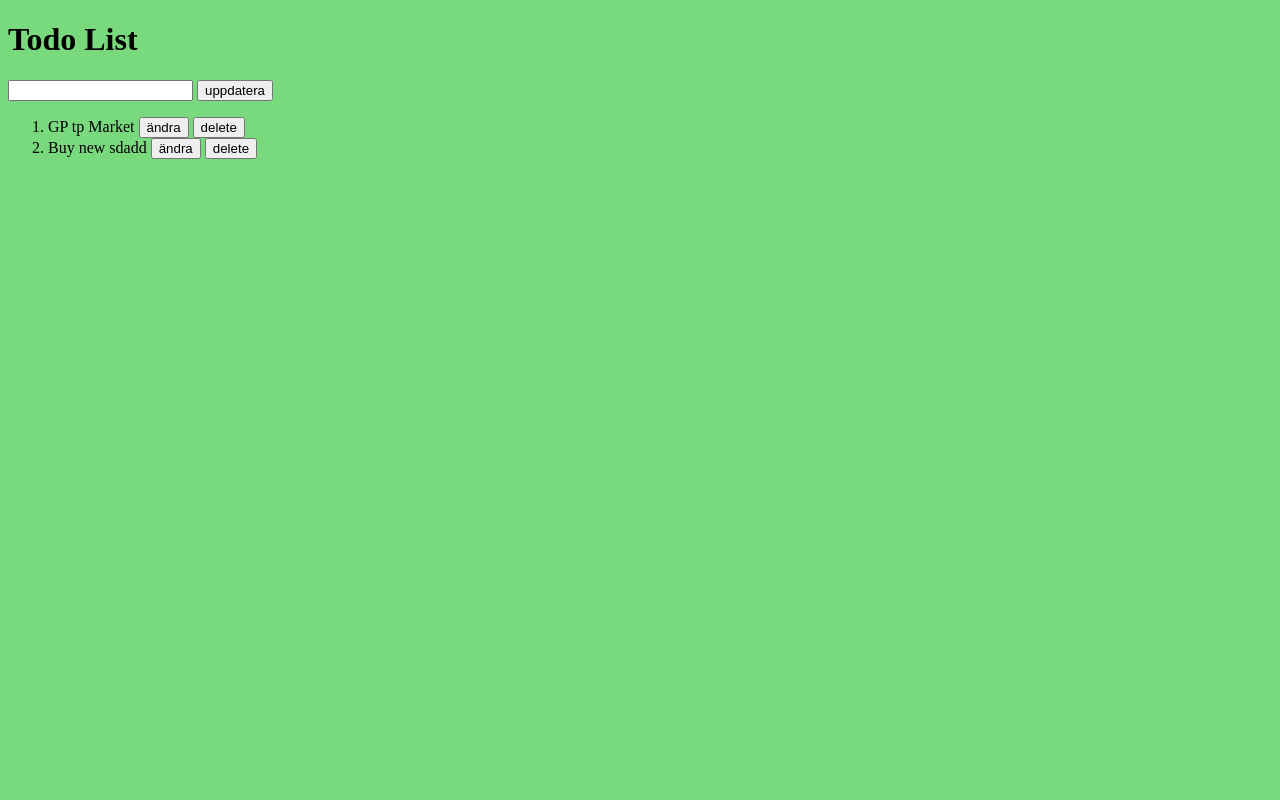
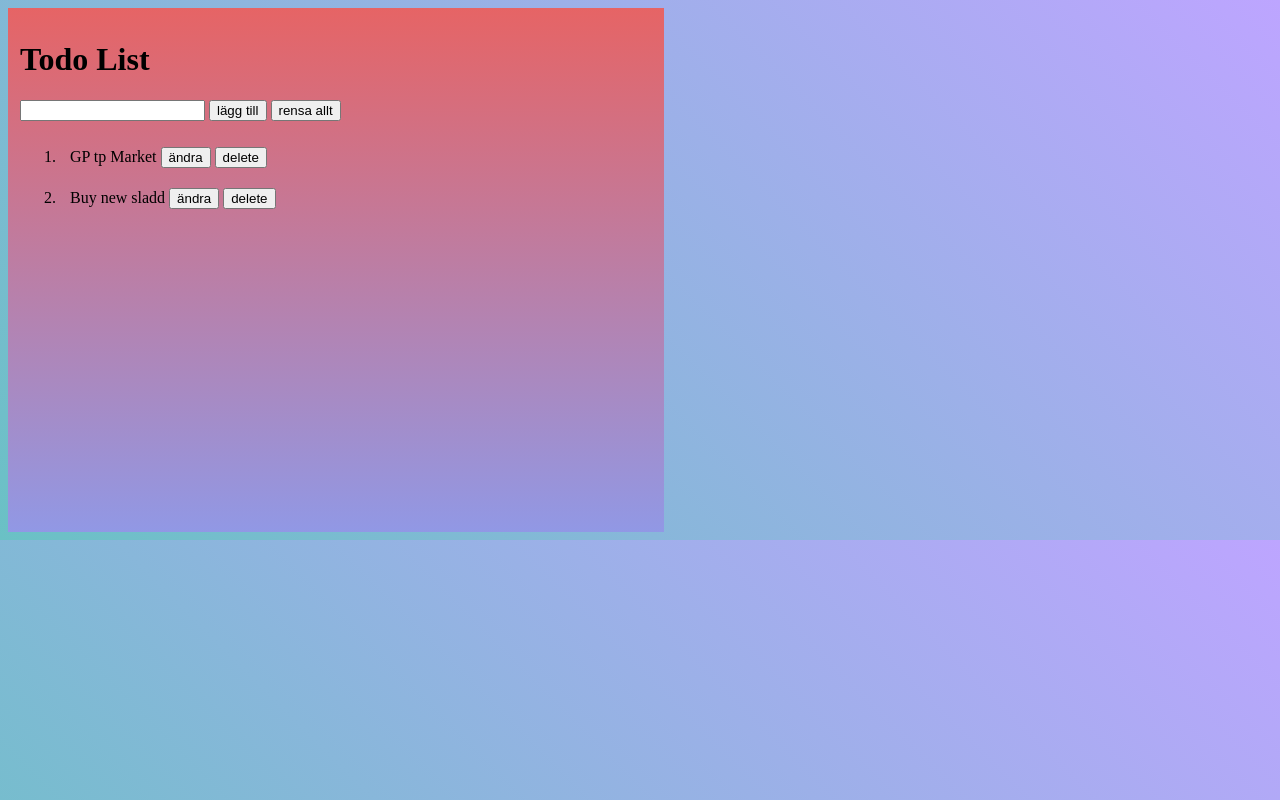
Before and after one commit to RasmusGyllenhammar/Rasmus-Gyllenhammar-ToDoList-Vue, a plain HTML site: page Index.html in a window 1280 px wide. Drawn offline with nearby package versions, Linux system fonts and the light colour scheme.

Commit message:
delete knapp, clear knapp, styling

```diff
--- a/Index.html
+++ b/Index.html
@@ -11,10 +11,18 @@
 
     <style>
         body {
-            background-color: rgba(52, 199, 59, 0.658);
+            background: linear-gradient(45deg, #6ac1c5, #bda5ff);
         }
+        #list{
+            background: linear-gradient(#e66465, #9198e5);
+            width: 50%;
+            height: 500px;
+            padding: 12px;
 
-
+        }
+        li{
+            padding: 10px;
+        }
 
     </style>
 
@@ -30,18 +38,19 @@
        <div class="container">
 
           <h1>Todo List</h1>
-        <div v-if="isEditing">
+        <div v-if="!isEditing">
 
                         <!--V-model är en 2-way binding som "todo"-->
           <input type="text" v-model="todo">
           <input type="submit" value="lägg till" @click ="storeTodo">
+          <input type="submit" value="rensa allt" @click = "clearTodo">
 
         </div>
 
         <div v-else>
 
             <input type="text" v-model="todo">
-            <input type="submit" value="uppdatera" @click ="updateTodo">
+            <input type="submit" value="updatera" @click ="updateTodo" >
 
         </div>
 
@@ -71,7 +80,7 @@
                   isEditing: false,
                   selectedIndex: null,
                   todo: '',
-                  todos: ['GP tp Market', 'Buy new sdadd']
+                  todos: ['GP tp Market', 'Buy new sladd']
               },
 
 
@@ -79,18 +88,31 @@
                   storeTodo() {
                       this.todos.push(this.todo)  //när mågon klickar på knappen efter att lagt till information/data i inputen fältet och sedan ta den ifnoramtion och lägga till den i todo:s listan
                       this.todo = '' //tömmer input fältet så det blir tomt igen när man ska skriva.
-                  }
-              },
-
-              editTodo(index, todo) { //sätter input fältet till den punkten man vill ändra på.
+                  },
+                  editTodo(index, todo) { //sätter input fältet till den punkten man vill ändra på.
                   this.todo = todo
                   this.selectedIndex = index
                   this.isEditing = true
               },
 
-              updateTodo() { //splice byter content på elementen i array
-                    this.todos.splice(this.selectedIndex, 1, this.todo)
+              updateTodo() { //splice byter content på elementen i array,
+                    this.todos.splice(this.selectedIndex, 1, this.todo)//kollar på vilken item användaren har klickat på "edit" knappen, då försvinner ett item och ett nytt kommer
+                    this.isEditing = false    //det nya item är this.todo vilket användaren ändrar på
+
+              },
+               deleteTodo(index) {
+                   this.todos.splice(index, 1,)
+               } ,
+               clearTodo() { // this.todos = ''   detta rensar allt
+                   this.todos = ''
+               },
+
+
+
+
               }
+
+
           })
 
 
```
